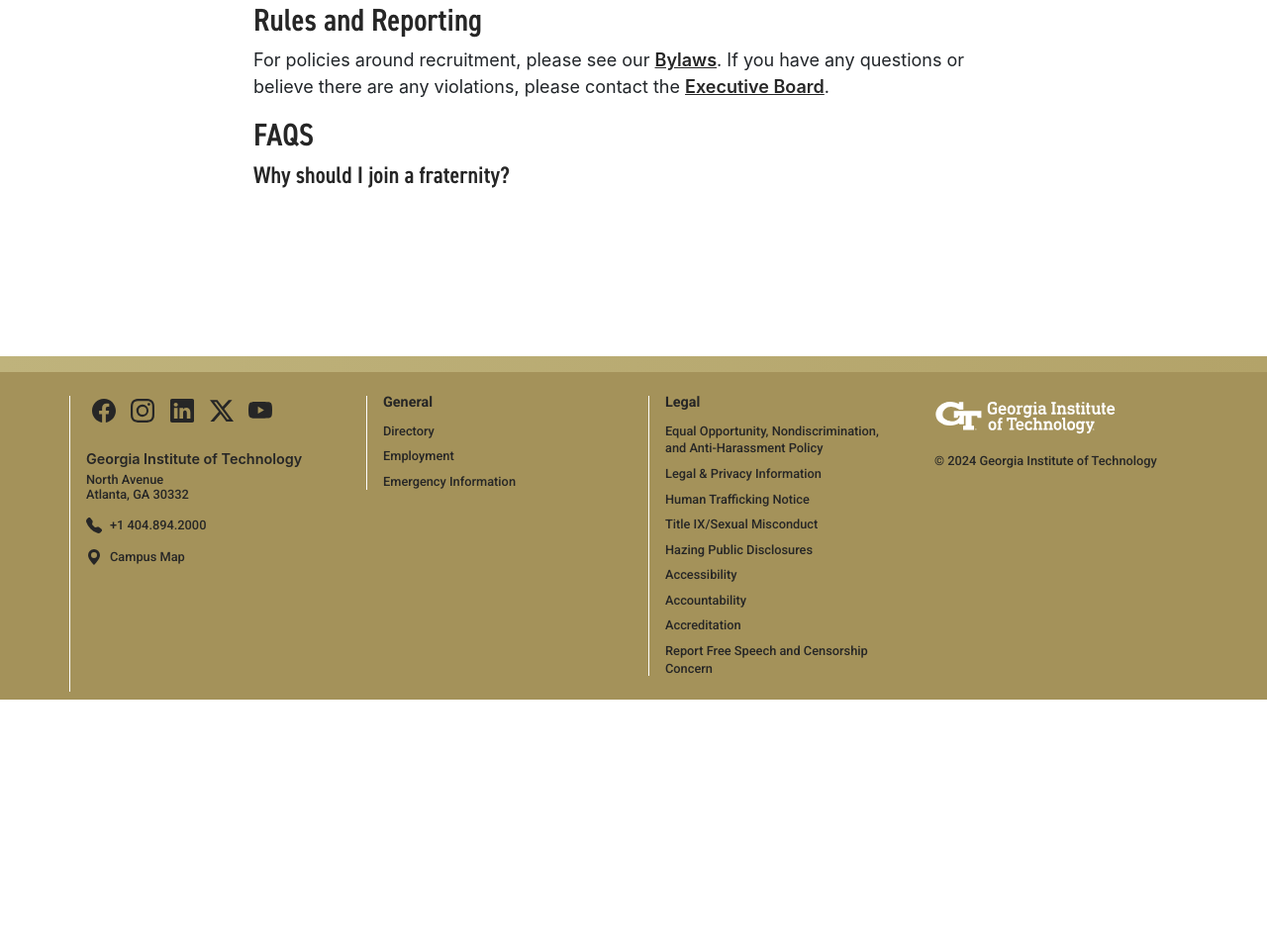
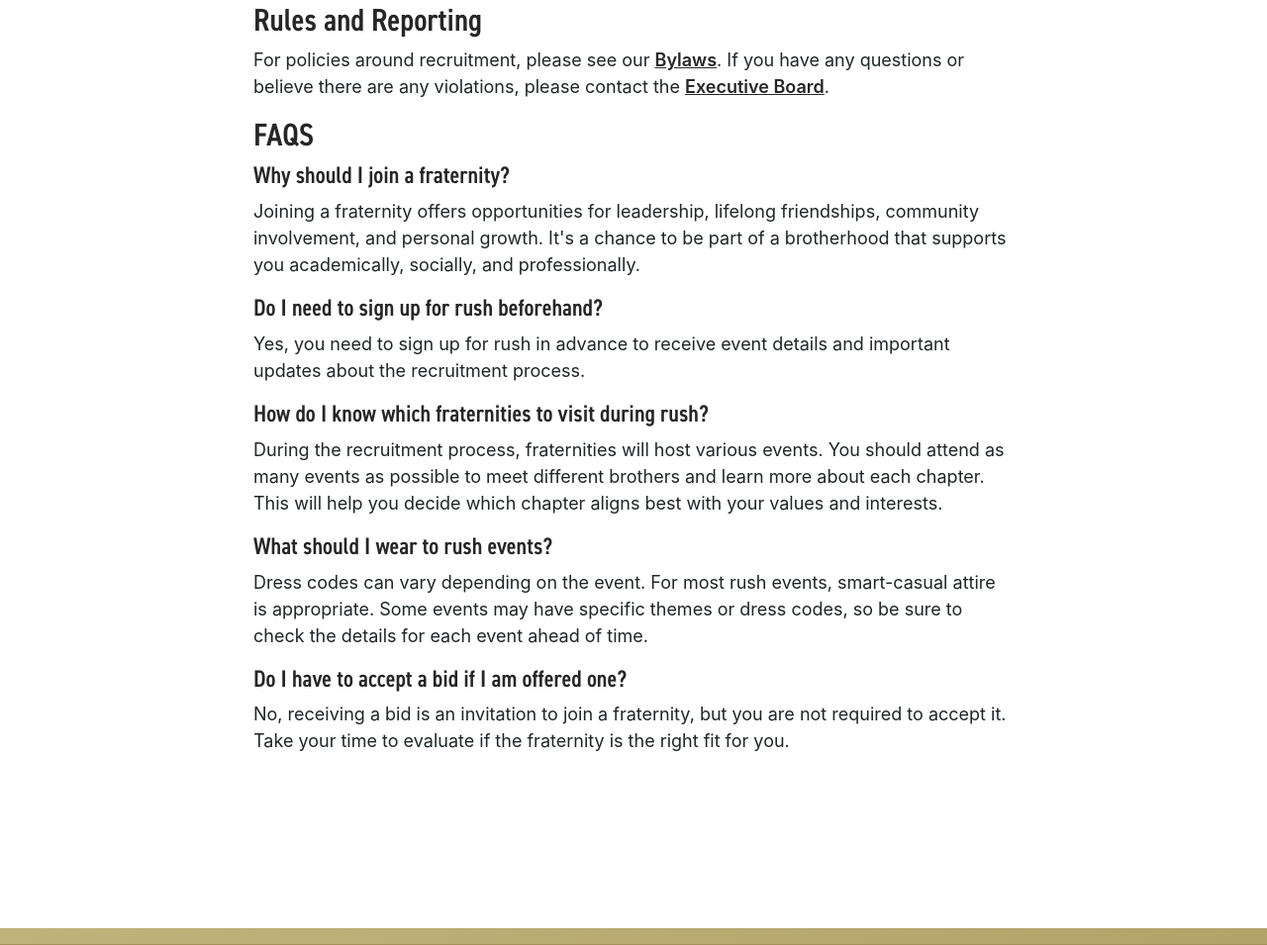
Before and after one commit to Georgia-Tech-IFC/ifc-website, a Django app: page /rush in a window 1280 px wide. Shown: the part 2730-3685 px from the top of the page at 99% size. Before the commit the page ends 3437 px from the top, so only its background shows below. Run offline with Django 5.2, Linux system fonts and the light colour scheme.

Commit message:
finished faq section of rush

```diff
--- a/website/templates/rush.html
+++ b/website/templates/rush.html
@@ -174,6 +174,38 @@
             </p>
             <h2 class="page__h2" id="faqs">FAQS</h2>
             <h3 class="page__h3">Why should I join a fraternity?</h3>
+            <p class="page__text">
+                Joining a fraternity offers opportunities for leadership,
+                lifelong friendships, community involvement, and personal
+                growth. It's a chance to be part of a brotherhood that supports
+                you academically, socially, and professionally.
+            </p>
+            <h3 class="page__h3">Do I need to sign up for rush beforehand?</h3>
+            <p class="page__text">
+                Yes, you need to sign up for rush in advance to receive event
+                details and important updates about the recruitment process.
+            </p>
+            <h3 class="page__h3">How do I know which fraternities to visit during rush?</h3>
+            <p class="page__text">
+                During the recruitment process, fraternities will host various
+                events. You should attend as many events as possible to meet
+                different brothers and learn more about each chapter. This will
+                help you decide which chapter aligns best with your values and
+                interests.
+            </p>
+            <h3 class="page__h3">What should I wear to rush events?</h3>
+            <p class="page__text">
+                Dress codes can vary depending on the event. For most rush
+                events, smart-casual attire is appropriate. Some events may have
+                specific themes or dress codes, so be sure to check the details
+                for each event ahead of time.
+            </p>
+            <h3 class="page__h3">Do I have to accept a bid if I am offered one?</h3>
+            <p class="page__text">
+                No, receiving a bid is an invitation to join a fraternity, but
+                you are not required to accept it. Take your time to evaluate if
+                the fraternity is the right fit for you.
+            </p>
         </div>
         {% include 'partials/footer.html' %}
         {% include 'partials/cookies.html' %}
```
